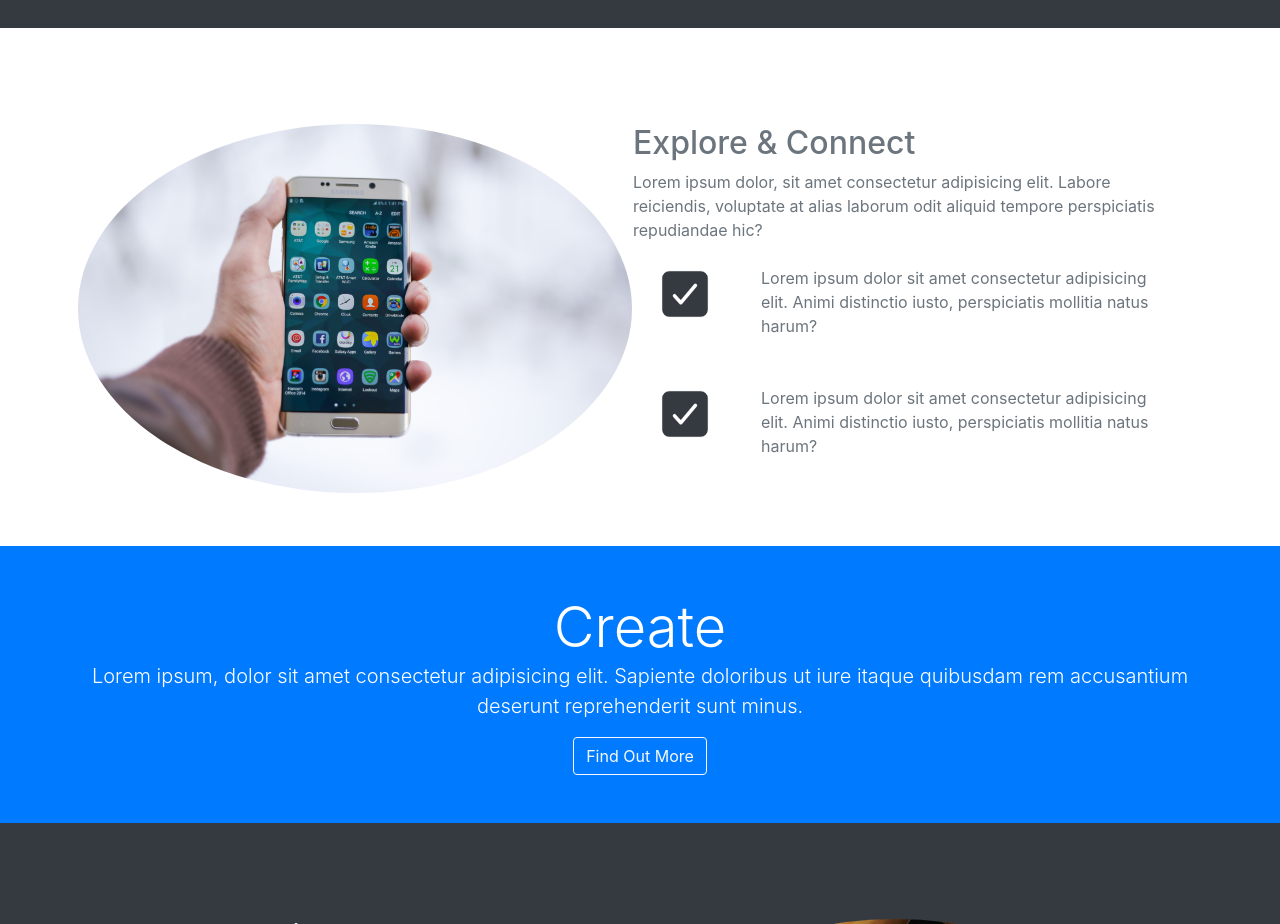
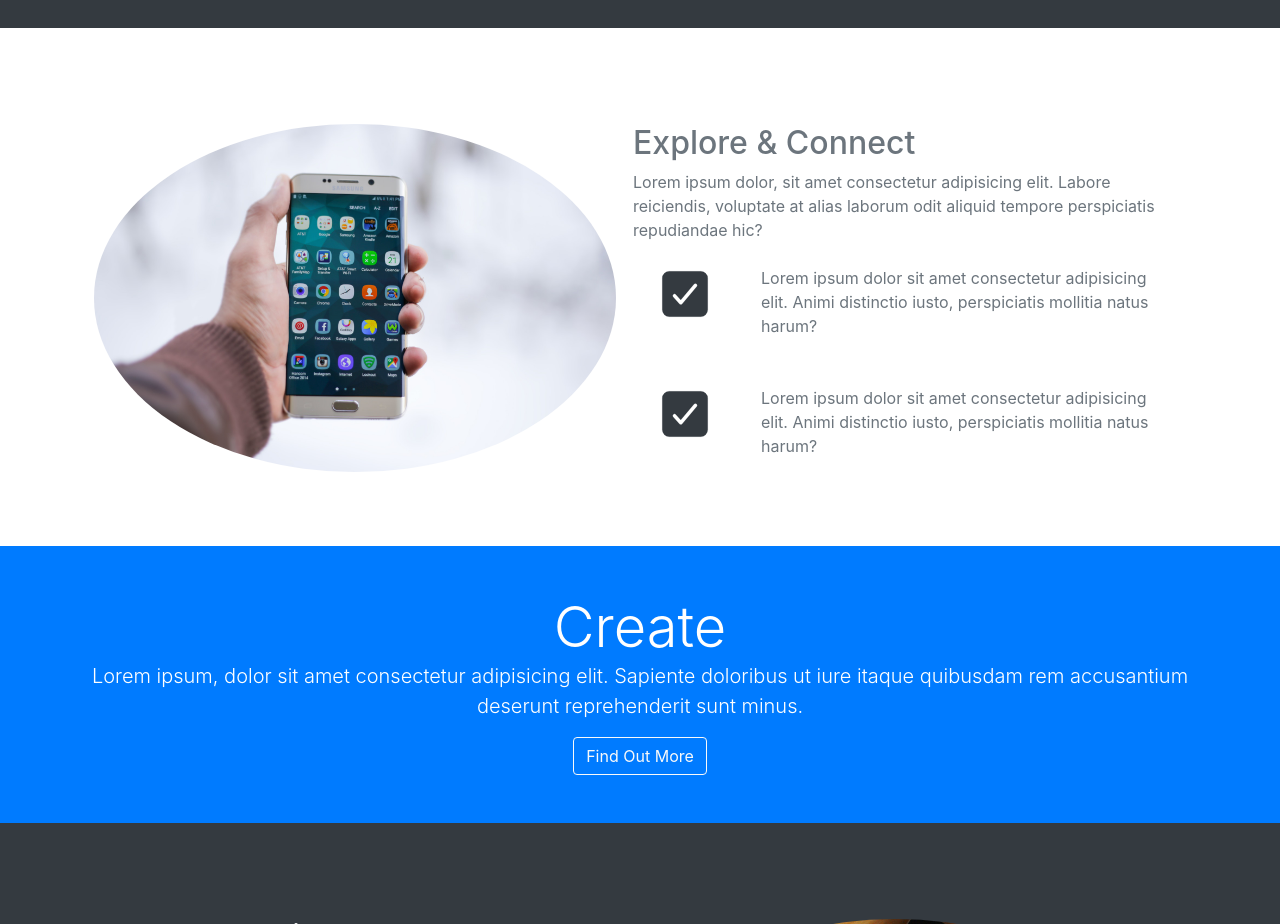
Before and after one commit to husam287/Loop-Lab-social, a plain HTML site: page index.html in a window 1280 px wide. Shown: the part 1080-2004 px from the top of the page. Drawn offline with nearby package versions, Linux system fonts and the light colour scheme.

Commit message:
fix bug in explorer section img

```diff
--- a/index.html
+++ b/index.html
@@ -130,9 +130,9 @@
     <section class="explore-body text-muted py-5">
         <div class="container">
             <div class="row">
-                <div class="col-12 col-md-6 px-4   px-md-2">
+                <div class="col-12 col-md-6 px-4 px-md-2">
 
-                        <img class="img-fluid rounded-circle mt-5"  src="img/explore-section1.jpg" alt="SECTION">
+                        <img class="img-fluid rounded-circle mt-5 px-3"  src="img/explore-section1.jpg" alt="SECTION">
 
                 </div>
 
```
